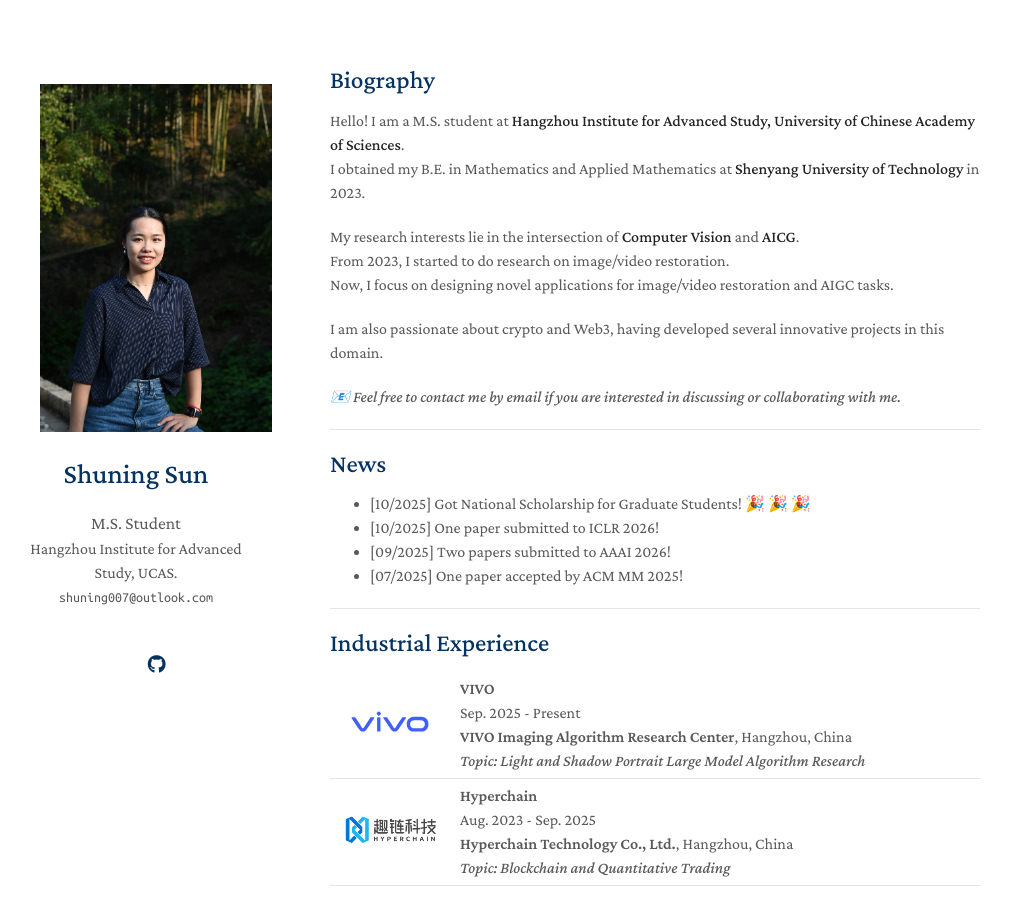
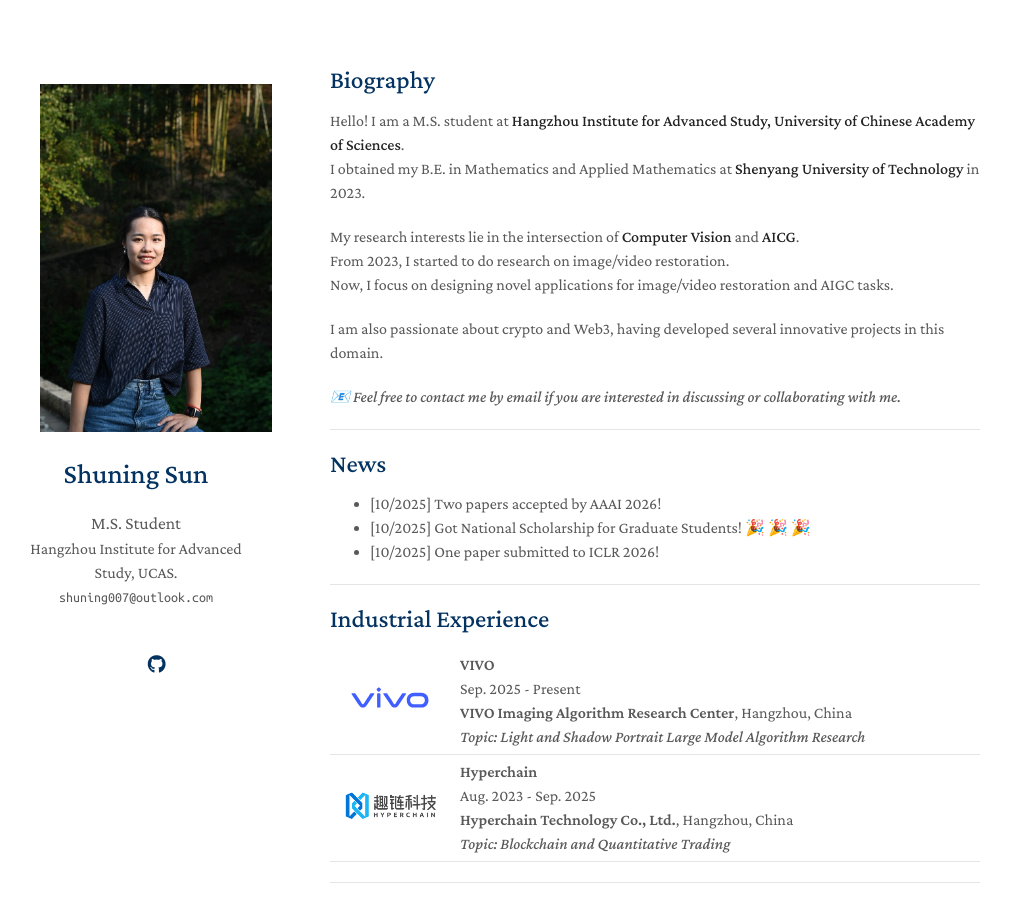
Before and after one commit to Shuning0312/Shuning0312.github.io, a Jekyll site: the page built from index copy.md, in a window 1280 px wide and 900 px high. Shown: the whole window, without its empty margins (140-1151 px from the left). Built offline with Jekyll 4.4.1, drawn with Linux system fonts in a browser that asks for light colours; nearby versions of some CDN libraries; a style sheet for code colours, icons or effects is not loaded; our own code applies the rules of GitHub Pages for plain Markdown files.

Commit message:
Update homepage layout

```diff
--- a/index copy.md
+++ b/index copy.md
@@ -19,10 +19,9 @@ _📧 Feel free to contact me by email if you are interested in discussing or co
 
 ## News
 
+- [10/2025] Two papers accepted by AAAI 2026!
 - [10/2025] Got National Scholarship for Graduate Students! 🎉 🎉 🎉
 - [10/2025] One paper submitted to ICLR 2026!
-- [09/2025] Two papers submitted to AAAI 2026!
-- [07/2025] One paper accepted by ACM MM 2025!
 
 ---
 
```
Also changed, not shown: his.md (+1 -0 lines).
